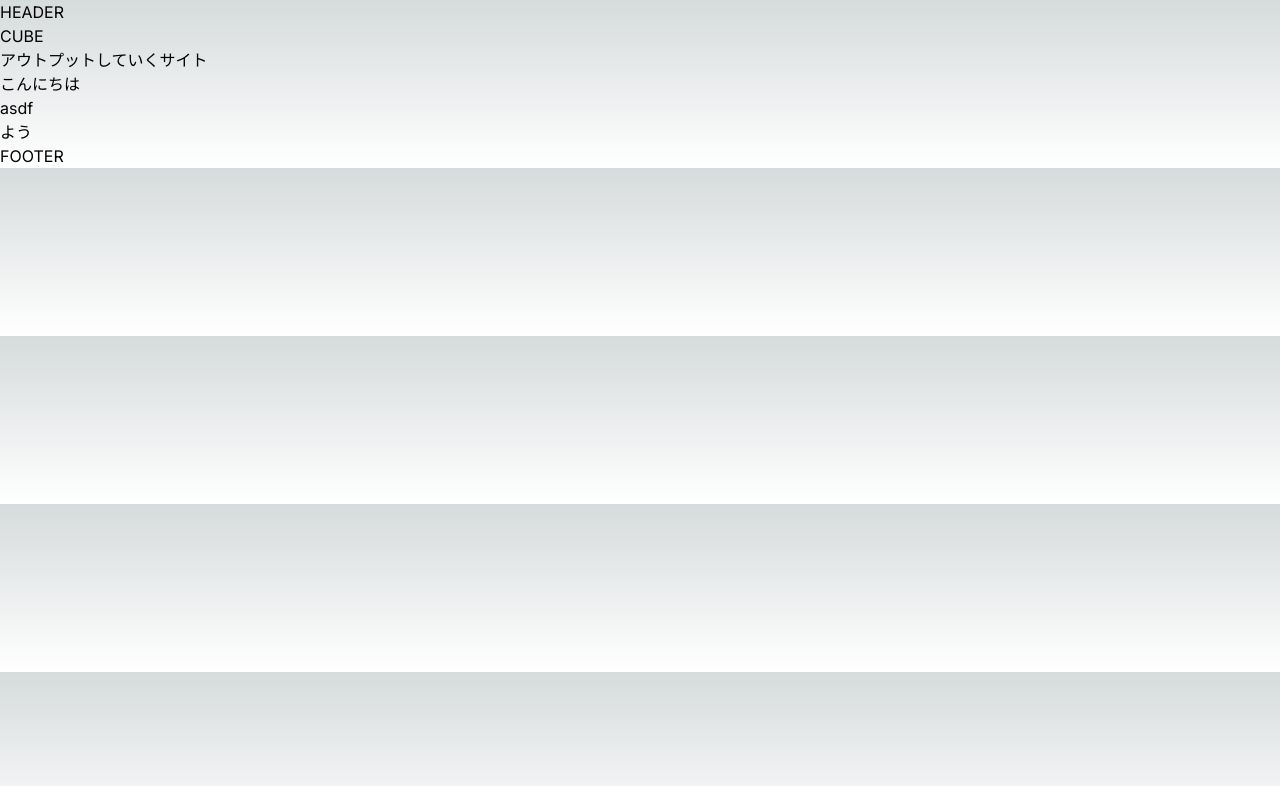
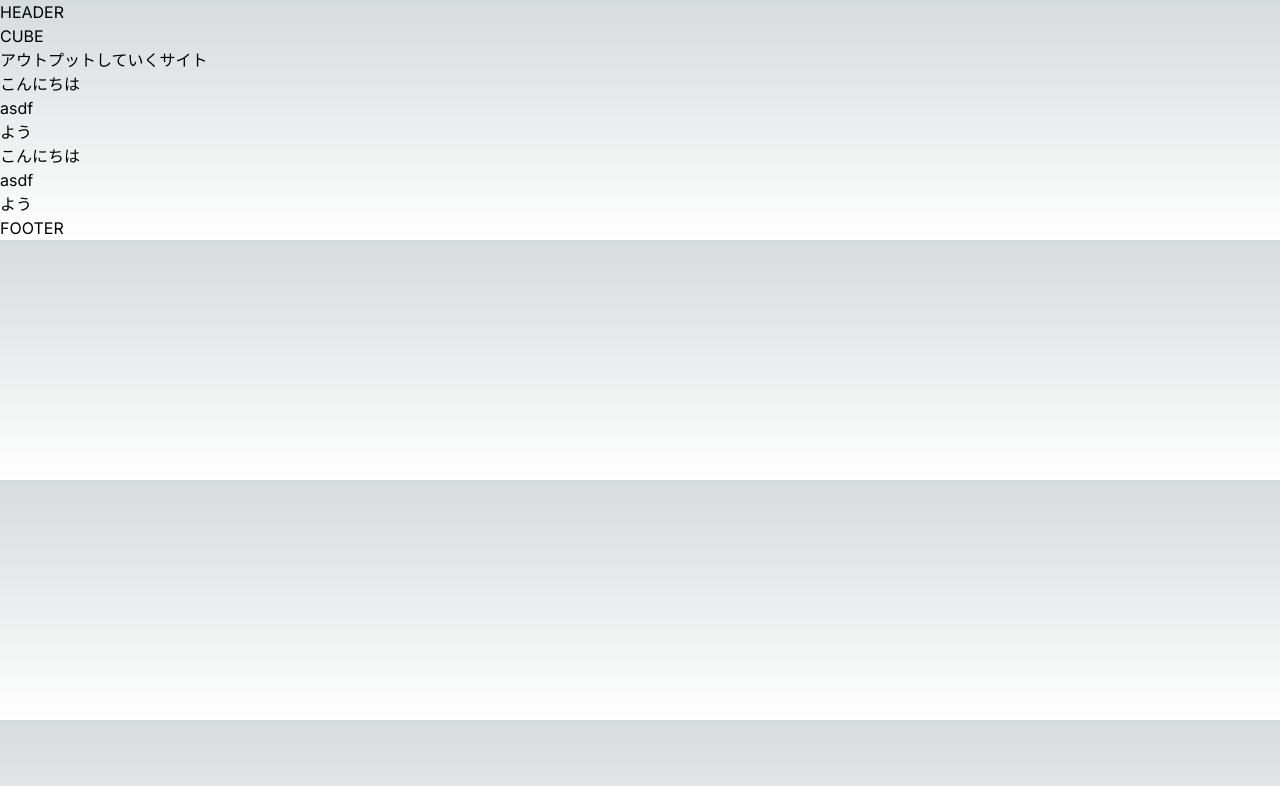
Before and after one commit to kazukidddd/next-example, a Next.js app in the folder blog/: page /about in a window 1280 px wide. Shown: the top 786 px of the page. Built offline with nearby package versions, Linux system fonts and the light colour scheme.

Commit message:
chore: Add propsww to About page and update EachPost component

```diff
--- a/blog/src/app/about/page.tsx
+++ b/blog/src/app/about/page.tsx
@@ -2,6 +2,7 @@ import { EachPost } from "@/components/each_post"
 
 // ブラウザやファイルの外部からアクセス可能にする変数や関数にはexportを使う
 export default function About() {
+  const propsww = { title: "asdf", url: "よう" }
   const component = (
     <>
     <header>HEADER</header>
@@ -10,6 +11,7 @@ export default function About() {
       <h1>CUBE</h1>
       <p>アウトプットしていくサイト</p>
       <EachPost title="asdf" url="よう" />
+      <EachPost {...propsww} />
     </main>
     <footer>FOOTER</footer>
     </>
```
